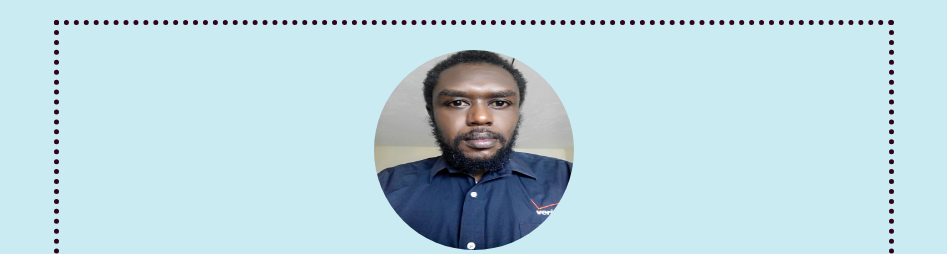
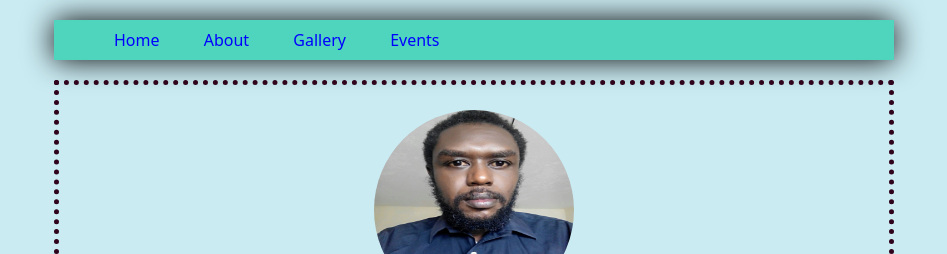
Before and after one commit to klvnbett/my_Profile, a plain HTML site: page index.html in a window 1280 px wide. Shown: the top 254 px of the page, without its empty margins (166-1113 px from the left). Drawn offline with Linux system fonts and the light colour scheme.

Commit message:
nav bar integration

```diff
--- a/index.css
+++ b/index.css
@@ -29,6 +29,30 @@ h4 {
 
 .container>div {
     margin: 20px auto;
+}
+
+.header {
+    background-color: rgb(79, 212, 190);
+    left: 10px;
+    right: 10px;
+    top: 5px;
+    height: 40px;
+    display: flex;
+    align-items: center;
+    box-shadow: 0 0 30px 0 black;
+}
+
+.header * {
+    display: inline;
+}
+
+.header li {
+    margin: 20px;
+}
+
+.header li a {
+    color: blue;
+    text-decoration: none;
 }
 
 .introduction {
--- a/index.html
+++ b/index.html
@@ -10,7 +10,23 @@
 </head>
 
 <body>
+
     <div class="container">
+        <div class="header">
+            <nav>
+                <ul>
+                    <li>
+                        <a href="home.html" target="_self"> Home</a></li>
+                    <li>
+                        <a href="about.html" target="_blank"> About</a></li>
+                    <li>
+                        <a href="gallery.html" target="_blank"> Gallery</a></li>
+                    <li>
+                        <a href="events.html" target="_blank"> Events</a></li>
+
+                </ul>
+            </nav>
+        </div>
         <div class="introduction">
             <img class="me" src="images\me.jpg" width="200" height="200">
             <h1>Bett Kelvin Kipkemoi</h1>
```
